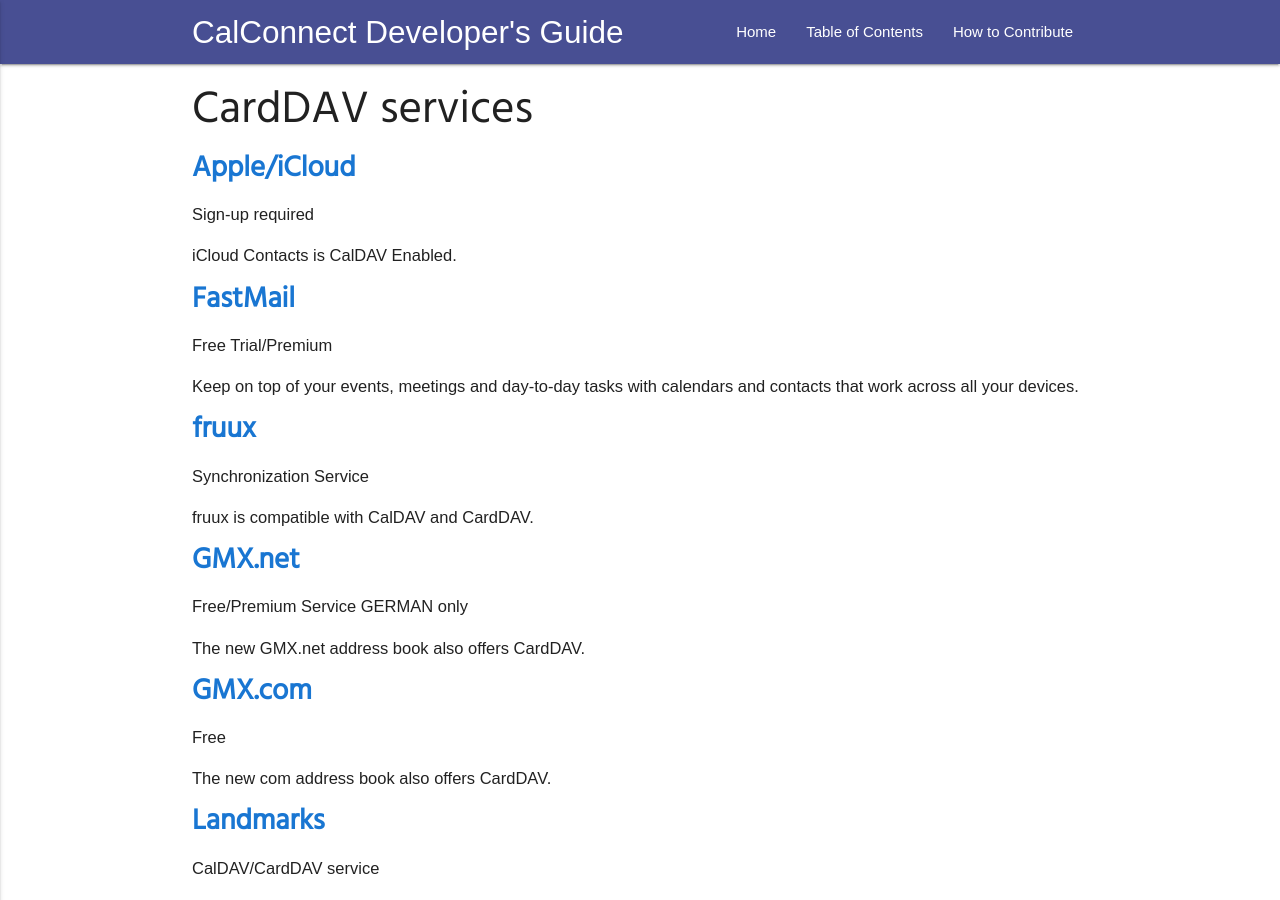
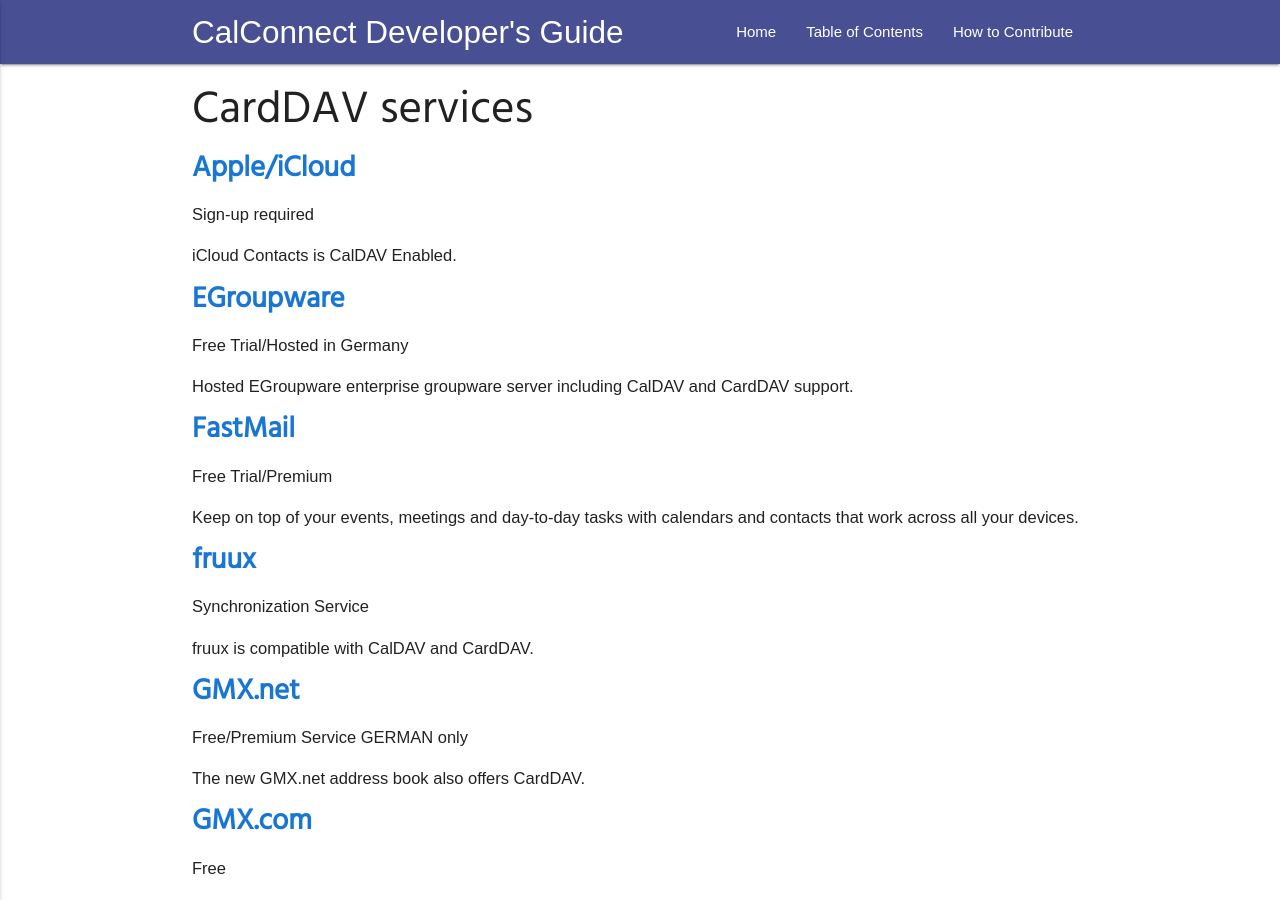
Before and after one commit to CalConnect/DEVGUIDE, a Jekyll site: the page built from _pages/CardDAV/services.md, in a window 1280 px wide and 900 px high. Built offline with Jekyll 4.4.1, drawn with Linux system fonts in a browser that asks for light colours; some web fonts are replaced.

Commit message:
Added EGroupware SAAS hosting

```diff
--- a/_pages/CardDAV/services.md
+++ b/_pages/CardDAV/services.md
@@ -11,6 +11,11 @@ order: 5
 **Sign-up required**
 
 iCloud Contacts is CalDAV Enabled.
+
+### [EGroupware](http://www.egroupware.org)
+**Free Trial/Hosted in Germany**
+
+Hosted EGroupware enterprise groupware server including CalDAV and CardDAV support.
 
 ### [FastMail](https://www.fastmail.com/)
 **Free Trial/Premium**
```
